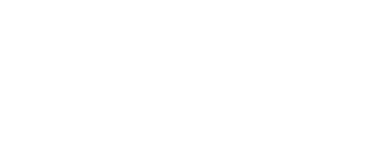
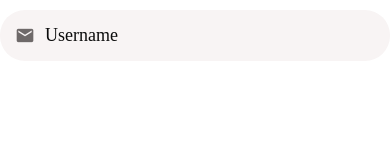
Before and after one commit to tylerdavisgit/Learn-ReactNative-DoneWithIt, a React Native app: screen / in a window 390 px wide. Shown: the top 160 px of the page. Built offline with nearby package versions, Linux system fonts and the light colour scheme.

Commit message:
Finsihed building the custom text input component.

```diff
--- a/App.js
+++ b/App.js
@@ -1,9 +1,12 @@
 import React, { useState } from "react";
 import Screen from "./app/components/Screen";
 import { TextInput, Text } from "react-native";
+import AppTextInput from "./app/components/AppTextInput";
 
 export default function App() {
-  const [firstName, setFirstName] = useState("");
-
-  return <Screen></Screen>;
+  return (
+    <Screen>
+      <AppTextInput placeholder="Username" icon="email" />
+    </Screen>
+  );
 }
--- /dev/null
+++ b/app/components/AppTextInput.js
@@ -0,0 +1,39 @@
+import React from "react";
+import { View, Text, TextInput, StyleSheet, Platform } from "react-native";
+import { MaterialCommunityIcons } from "@expo/vector-icons";
+import colors from "../config/colors";
+
+export default function AppTextInput({ icon, ...otherProps }) {
+  return (
+    <View style={styles.container}>
+      {icon && (
+        <MaterialCommunityIcons
+          name={icon}
+          size={20}
+          color={colors.medium}
+          style={styles.icon}
+        />
+      )}
+      <TextInput style={styles.textInput} {...otherProps} />
+    </View>
+  );
+}
+
+const styles = StyleSheet.create({
+  container: {
+    backgroundColor: colors.light,
+    borderRadius: 25,
+    flexDirection: "row",
+    width: "100%",
+    padding: 15,
+    marginVertical: 10,
+  },
+  icon: {
+    marginRight: 10,
+  },
+  textInput: {
+    color: colors.dark,
+    fontSize: 18,
+    fontFamily: Platform.OS === "android" ? "Roboto" : "Avenir",
+  },
+});
--- a/app/config/colors.js
+++ b/app/config/colors.js
@@ -5,5 +5,6 @@
   white: "#fff",
   medium: "#6e6969",
   light: "#f8f4f4",
+  dark: "#0c0c0c",
   danger: "#ff5252",
 };
```
Also changed, not shown: app/components/AppText/AppText.js (+8 -1 lines).
